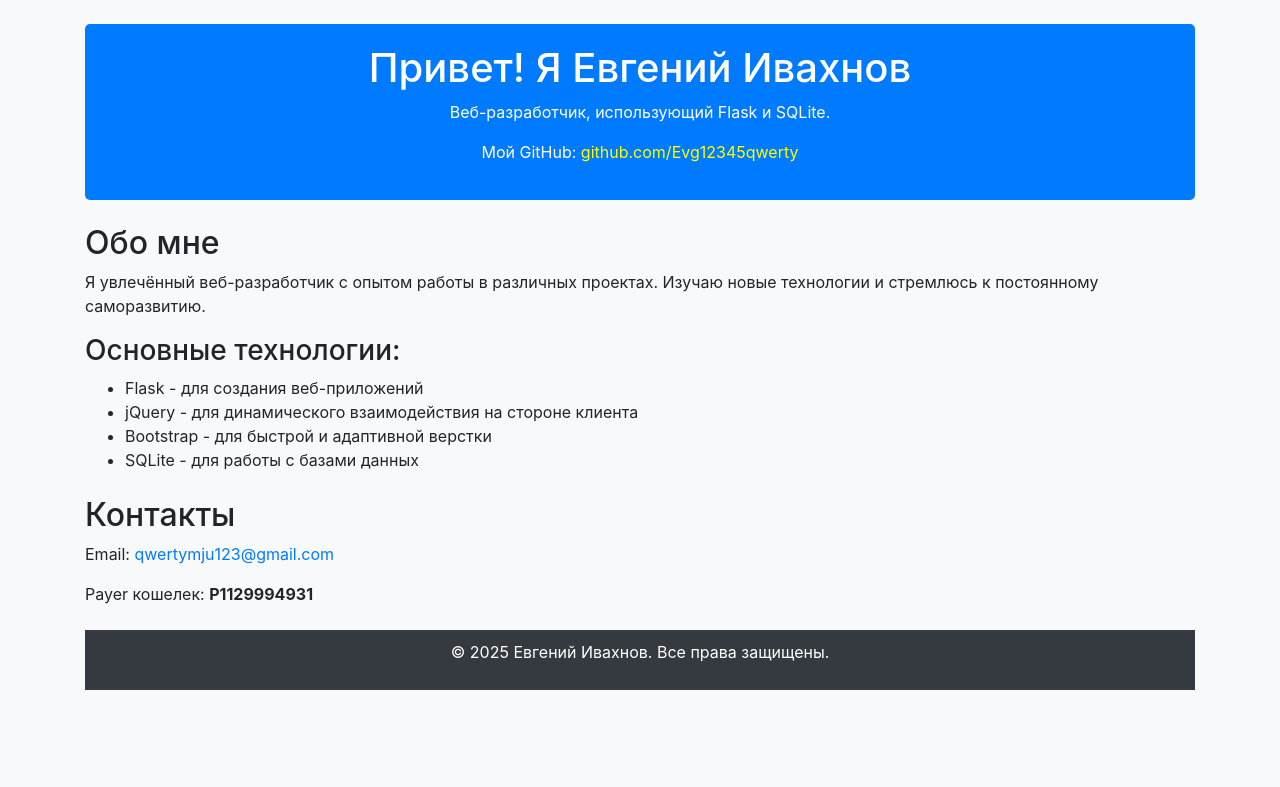
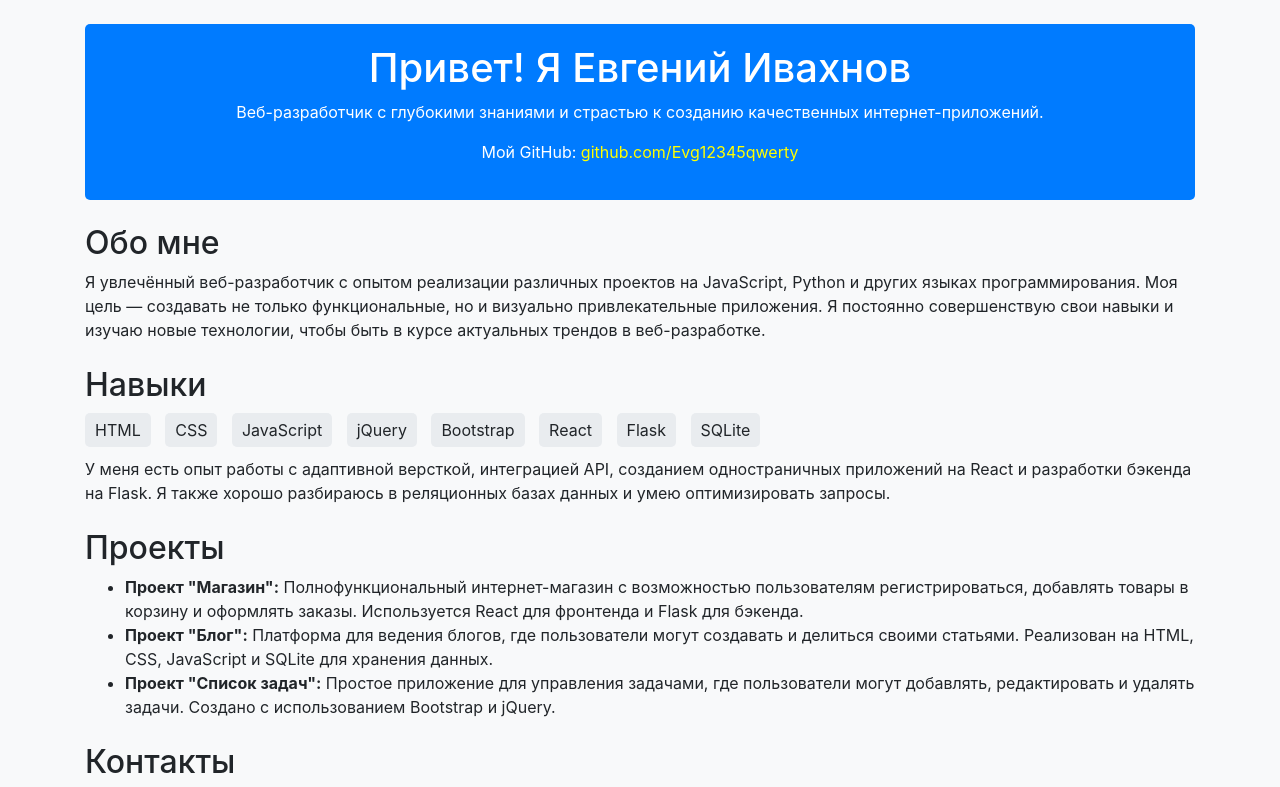
Before and after one commit to Evg12345qwerty/visited123, a plain HTML site: page index.html in a window 1280 px wide. Shown: the top 787 px of the page. Drawn offline with nearby package versions, Linux system fonts and the light colour scheme.

Commit message:
Update index.html

```diff
--- a/index.html
+++ b/index.html
@@ -4,7 +4,6 @@
     <meta charset="UTF-8">
     <meta name="viewport" content="width=device-width, initial-scale=1.0">
     <title>Визитка Евгения Ивахнова</title>
-    <!-- Подключение Bootstrap CSS -->
     <link href="https://stackpath.bootstrapcdn.com/bootstrap/4.5.2/css/bootstrap.min.css" rel="stylesheet">
     <style>
         body {
@@ -16,6 +15,14 @@
             padding: 20px;
             border-radius: 5px;
         }
+        .skills span {
+            display: inline-block;
+            margin-right: 10px;
+            margin-bottom: 10px;
+            padding: 5px 10px;
+            border-radius: 5px;
+            background-color: #e9ecef;
+        }
         footer {
             background-color: #343a40;
             color: white;
@@ -25,28 +32,42 @@
             width: 100%;
         }
     </style>
-    <script src="https://code.jquery.com/jquery-3.5.1.slim.min.js"></script>
-    <script src="https://cdn.jsdelivr.net/npm/@popperjs/core@2.9.2/dist/umd/popper.min.js"></script>
-    <script src="https://stackpath.bootstrapcdn.com/bootstrap/4.5.2/js/bootstrap.min.js"></script>
 </head>
 <body>
     <div class="container">
         <header class="text-center my-4 header">
             <h1>Привет! Я Евгений Ивахнов</h1>
-            <p>Веб-разработчик, использующий Flask и SQLite.</p>
+            <p>Веб-разработчик с глубокими знаниями и страстью к созданию качественных интернет-приложений.</p>
             <p>Мой GitHub: <a href="https://github.com/Evg12345qwerty" target="_blank" style="color: yellow;">github.com/Evg12345qwerty</a></p>
         </header>
 
         <main>
             <section>
                 <h2>Обо мне</h2>
-                <p>Я увлечённый веб-разработчик с опытом работы в различных проектах. Изучаю новые технологии и стремлюсь к постоянному саморазвитию.</p>
-                <h3>Основные технологии:</h3>
+                <p>Я увлечённый веб-разработчик с опытом реализации различных проектов на JavaScript, Python и других языках программирования. Моя цель — создавать не только функциональные, но и визуально привлекательные приложения. Я постоянно совершенствую свои навыки и изучаю новые технологии, чтобы быть в курсе актуальных трендов в веб-разработке.</p>
+            </section>
+
+            <section class="my-4">
+                <h2>Навыки</h2>
+                <div class="skills">
+                    <span>HTML</span>
+                    <span>CSS</span>
+                    <span>JavaScript</span>
+                    <span>jQuery</span>
+                    <span>Bootstrap</span>
+                    <span>React</span>
+                    <span>Flask</span>
+                    <span>SQLite</span>
+                </div>
+                <p>У меня есть опыт работы с адаптивной версткой, интеграцией API, созданием одностраничных приложений на React и разработки бэкенда на Flask. Я также хорошо разбираюсь в реляционных базах данных и умею оптимизировать запросы.</p>
+            </section>
+
+            <section class="my-4">
+                <h2>Проекты</h2>
                 <ul>
-                    <li>Flask - для создания веб-приложений</li>
-                    <li>jQuery - для динамического взаимодействия на стороне клиента</li>
-                    <li>Bootstrap - для быстрой и адаптивной верстки</li>
-                    <li>SQLite - для работы с базами данных</li>
+                    <li><strong>Проект "Магазин":</strong> Полнофункциональный интернет-магазин с возможностью пользователям регистрироваться, добавлять товары в корзину и оформлять заказы. Используется React для фронтенда и Flask для бэкенда.</li>
+                    <li><strong>Проект "Блог":</strong> Платформа для ведения блогов, где пользователи могут создавать и делиться своими статьями. Реализован на HTML, CSS, JavaScript и SQLite для хранения данных.</li>
+                    <li><strong>Проект "Список задач":</strong> Простое приложение для управления задачами, где пользователи могут добавлять, редактировать и удалять задачи. Создано с использованием Bootstrap и jQuery.</li>
                 </ul>
             </section>
 
```
